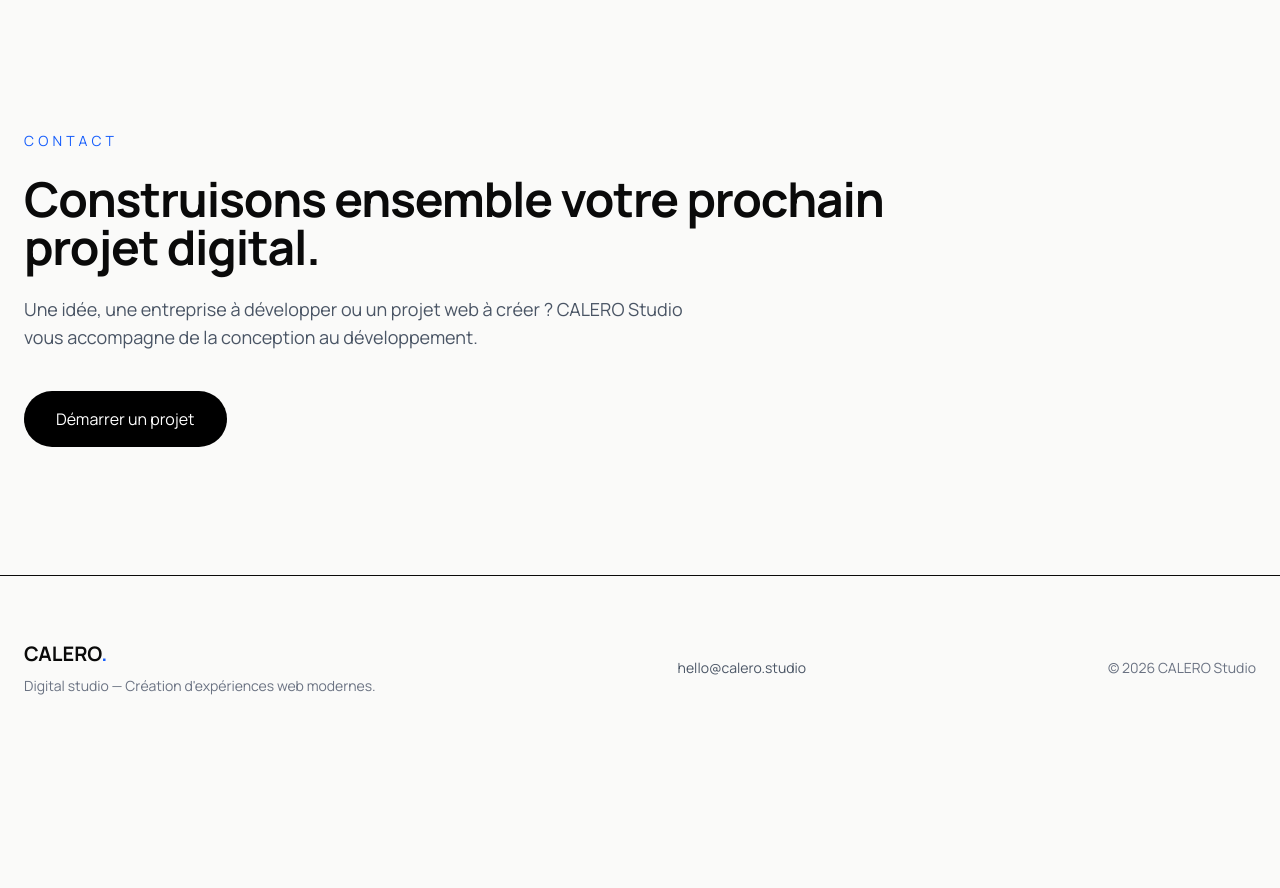
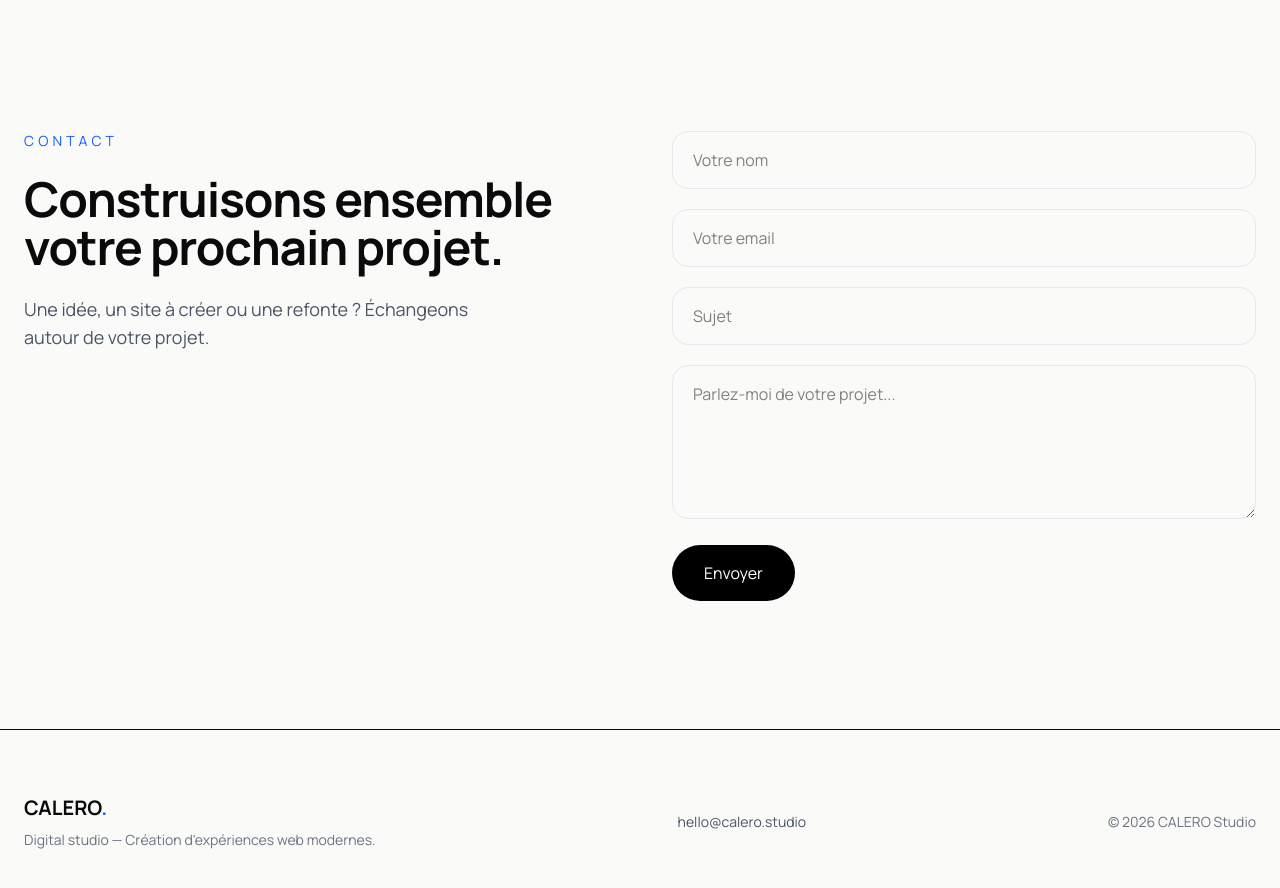
Before and after one commit to IM-LRC/calero-studio, a Next.js app: page / in a window 1280 px wide. Shown: the part 2880-3768 px from the top of the page. Before the commit the page ends 3640 px from the top, so only its background shows below. Built offline with nearby package versions, Linux system fonts and the light colour scheme.

Commit message:
feat(contact): add contact form layout

```diff
--- a/src/components/Contact.tsx
+++ b/src/components/Contact.tsx
@@ -1,49 +1,108 @@
+import Reveal from "@/components/Reveal";
+
 const Contact = () => {
   return (
     <section id="contact" className="py-32">
       <div className="max-w-7xl mx-auto px-6">
+        <Reveal>
+          <div className="grid gap-16 md:grid-cols-2">
+            <div>
               <p className="text-sm uppercase tracking-[0.3em] text-blue-600">
                 Contact
               </p>
 
-        <h2 className="mt-6 max-w-4xl text-4xl font-bold tracking-tight md:text-5xl">
-          Construisons ensemble votre prochain projet digital.
+              <h2 className="mt-6 text-4xl font-bold tracking-tight md:text-5xl">
+                Construisons ensemble votre prochain projet.
               </h2>
 
-        <p className="mt-6 max-w-2xl text-lg text-gray-600">
-          Une idée, une entreprise à développer ou un projet web à créer ?
-          CALERO Studio vous accompagne de la conception au développement.
+              <p className="mt-6 max-w-md text-lg text-gray-600">
+                Une idée, un site à créer ou une refonte ? Échangeons autour de
+                votre projet.
               </p>
+            </div>
 
-        <a
-          href="mailto:leocalvo.dev@gmail.com"
+            <form className="space-y-5">
+              <input
+                type="text"
+                placeholder="Votre nom"
                 className="
-        group
-        relative
-        mt-10
-        inline-flex
-        overflow-hidden
+                  w-full
+                  rounded-2xl
+                  border
+                  border-gray-200
+                  px-5
+                  py-4
+                  outline-none
+                  transition
+                  focus:border-black
+                "
+              />
+
+              <input
+                type="email"
+                placeholder="Votre email"
+                className="
+                  w-full
+                  rounded-2xl
+                  border
+                  border-gray-200
+                  px-5
+                  py-4
+                  outline-none
+                  transition
+                  focus:border-black
+                "
+              />
+
+              <input
+                type="text"
+                placeholder="Sujet"
+                className="
+                  w-full
+                  rounded-2xl
+                  border
+                  border-gray-200
+                  px-5
+                  py-4
+                  outline-none
+                  transition
+                  focus:border-black
+                "
+              />
+
+              <textarea
+                placeholder="Parlez-moi de votre projet..."
+                rows={5}
+                className="
+                  w-full
+                  rounded-2xl
+                  border
+                  border-gray-200
+                  px-5
+                  py-4
+                  outline-none
+                  transition
+                  focus:border-black
+                "
+              />
+
+              <button
+                type="submit"
+                className="
                   rounded-full
                   bg-black
                   px-8
                   py-4
                   text-white
+                  transition
+                  hover:bg-blue-600
                 "
               >
-          <span className="relative z-10">Démarrer un projet</span>
-
-          <span
-            className="
-          absolute
-          inset-0
-          translate-y-full
-          bg-blue-600
-          transition-transform
-          duration-700
-          group-hover:translate-y-0
-        "
-          />
-        </a>
+                Envoyer
+              </button>
+            </form>
+          </div>
+        </Reveal>
       </div>
     </section>
   );
```
Lines whose indentation alone changed are shown as unchanged.
